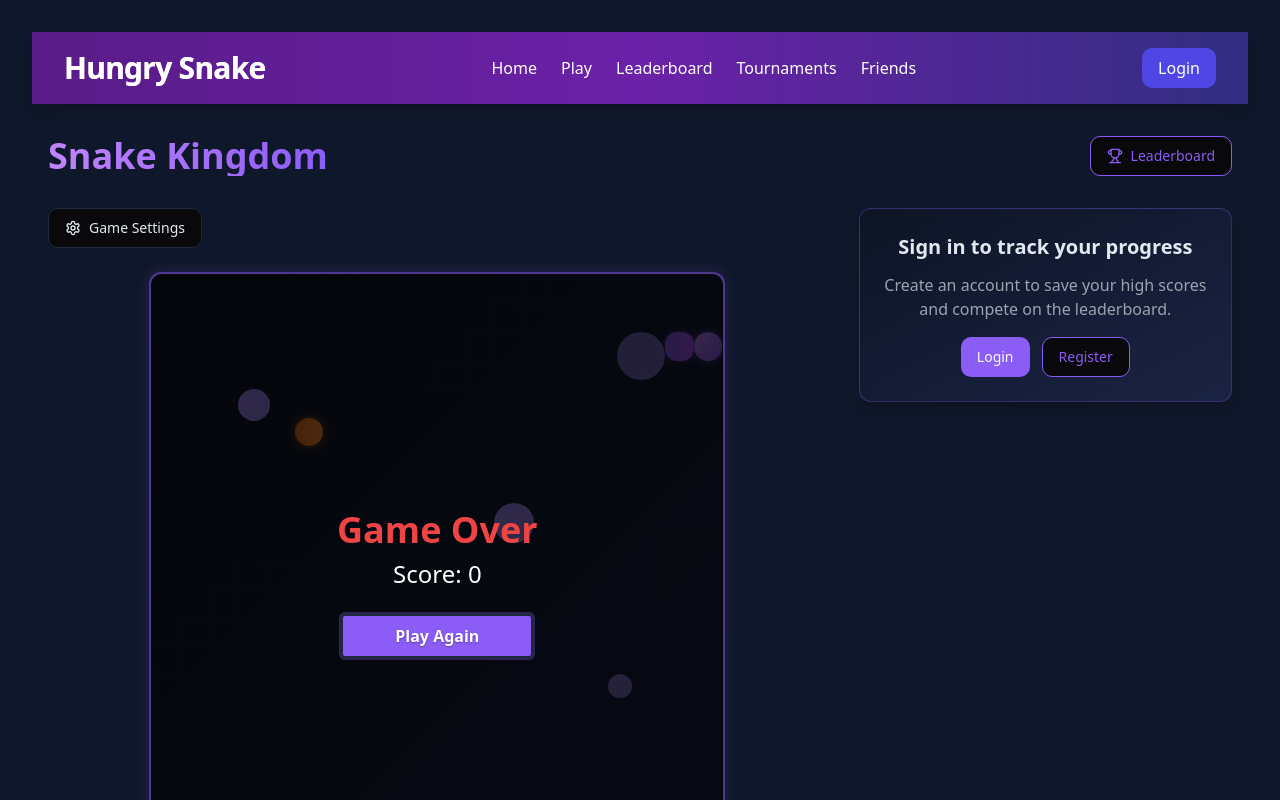
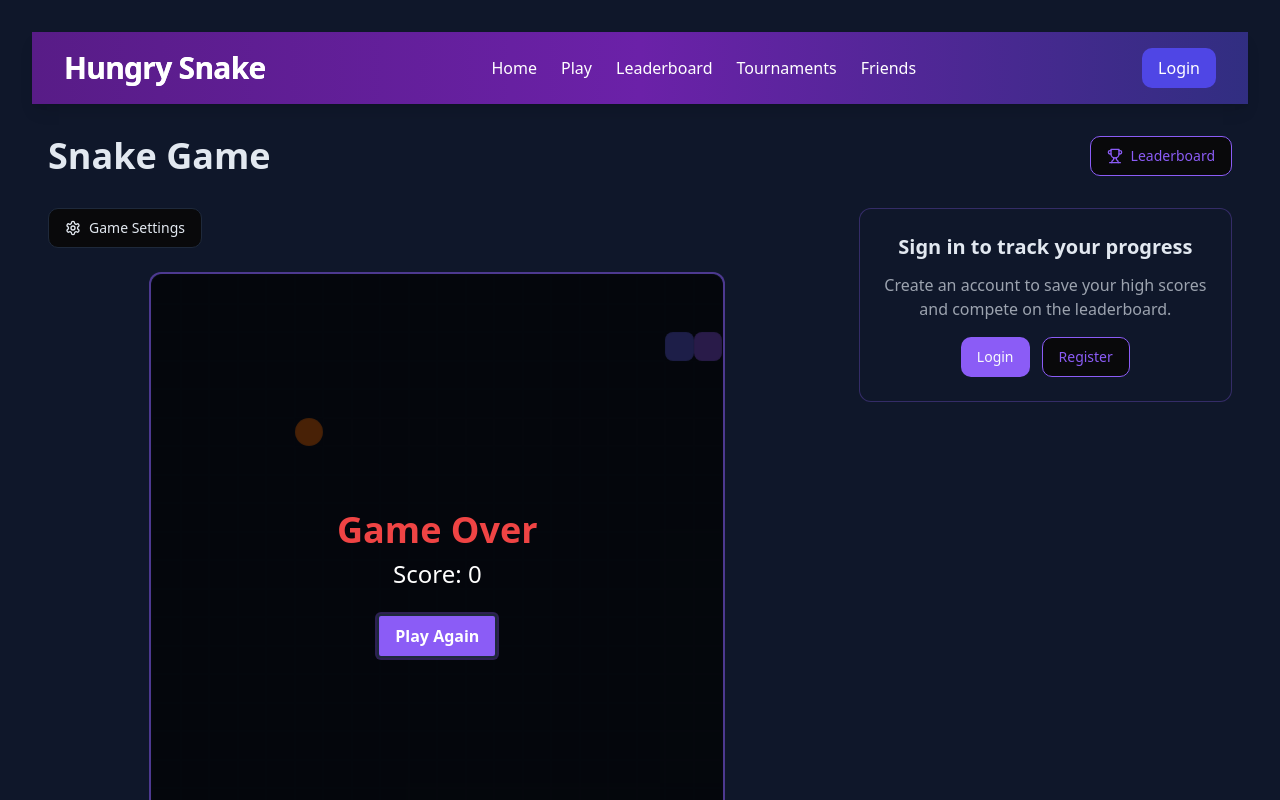
Before and after one commit to jagadeesh-ai-dev/snake-kingdom-by-jagadeesh, a React (Vite) app: page /game in a window 1280 px wide. Shown: the top 800 px of the page. Built offline with nearby package versions, Linux system fonts and the light colour scheme.

Commit message:
Reverted to commit 4012c919004eecb3351e07d87d7ecc071ee10aca

```diff
--- a/src/components/game/GameEngine.tsx
+++ b/src/components/game/GameEngine.tsx
@@ -1,7 +1,8 @@
+
 import React, { useState, useEffect, useRef, useCallback } from "react";
 import { useToast } from "@/components/ui/use-toast";
 import { useAuth } from "@/contexts/AuthContext";
-import { ArrowUp, ArrowDown, ArrowLeft, ArrowRight, Fullscreen, Minimize } from "lucide-react";
+import { ArrowUp, ArrowDown, ArrowLeft, ArrowRight, Fullscreen } from "lucide-react";
 
 export type Direction = "UP" | "DOWN" | "LEFT" | "RIGHT";
 export type Difficulty = "EASY" | "MEDIUM" | "HARD" | "EXTREME";
@@ -27,12 +28,11 @@ type GameEngineProps = {
   onGameOver?: (score: number) => void;
 };
 
-// Adjusted speed settings to be slower across all difficulty levels
 const difficultySettings = {
-  EASY: { speed: 250, gridSize: 15 },    // Slower (was 200)
-  MEDIUM: { speed: 200, gridSize: 20 },  // Slower (was 150)
-  HARD: { speed: 150, gridSize: 25 },    // Slower (was 100)
-  EXTREME: { speed: 120, gridSize: 30 }, // Slower (was 70)
+  EASY: { speed: 200, gridSize: 15 },
+  MEDIUM: { speed: 150, gridSize: 20 },
+  HARD: { speed: 100, gridSize: 25 },
+  EXTREME: { speed: 70, gridSize: 30 },
 };
 
 const GameEngine: React.FC<GameEngineProps> = ({
@@ -441,22 +441,11 @@ const GameEngine: React.FC<GameEngineProps> = ({
         let cellClasses = "snake-cell absolute";
 
         if (isSnakeHead) {
-          cellClasses += " snake-head rounded-full";
+          cellClasses += " bg-snake-primary rounded-sm";
         } else if (isSnakeBody) {
-          // Apply different styling based on segment position for a more organic look
-          const segmentIndex = gameState.snake.findIndex(segment => segment.x === x && segment.y === y);
-          const isNeckSegment = segmentIndex === 1 || segmentIndex === 2;
-          const isTailSegment = segmentIndex === gameState.snake.length - 1 || segmentIndex === gameState.snake.length - 2;
-
-          if (isNeckSegment) {
-            cellClasses += " snake-neck rounded-lg";
-          } else if (isTailSegment) {
-            cellClasses += " snake-tail rounded-lg";
-          } else {
-            cellClasses += " snake-body rounded-lg";
-          }
+          cellClasses += " bg-snake-secondary rounded-sm";
         } else if (isFood) {
-          cellClasses += " snake-food rounded-full animate-pulse-gentle";
+          cellClasses += " bg-snake-food rounded-full animate-pulse-gentle";
         } else {
           cellClasses += " bg-transparent";
         }
@@ -486,15 +475,8 @@ const GameEngine: React.FC<GameEngineProps> = ({
       onTouchStart={onTouchStart}
       onTouchMove={onTouchMove}
     >
-      {/* Game grid with enhanced background */}
-      <div className="snake-grid relative w-full h-full rounded-lg overflow-hidden bg-gradient-to-br from-snake-bg-dark via-snake-bg-mid to-snake-bg-light">
-        {/* Background decorative elements */}
-        <div className="absolute inset-0 w-full h-full">
-          <div className="absolute top-[20%] left-[15%] w-8 h-8 opacity-20 rounded-full bg-snake-accent animate-pulse-gentle"></div>
-          <div className="absolute top-[70%] left-[80%] w-6 h-6 opacity-15 rounded-full bg-snake-accent animate-pulse-gentle" style={{animationDelay: '1s'}}></div>
-          <div className="absolute top-[40%] left-[60%] w-10 h-10 opacity-10 rounded-full bg-snake-accent animate-pulse-gentle" style={{animationDelay: '1.5s'}}></div>
-          <div className="absolute top-[10%] right-[10%] w-12 h-12 opacity-5 rounded-full bg-snake-accent animate-pulse-gentle" style={{animationDelay: '0.8s'}}></div>
-        </div>
+      {/* Game grid */}
+      <div className="snake-grid relative w-full h-full bg-snake-background rounded-lg overflow-hidden">
         {renderGrid()}
       </div>
 
@@ -504,9 +486,8 @@ const GameEngine: React.FC<GameEngineProps> = ({
           {gameState.paused ? (
             <>
               <h2 className="text-4xl font-bold text-white mb-6">Paused</h2>
-              <div className="flex flex-col gap-3 mb-6">
               <button
-                  className="pixel-button"
+                className="pixel-button mb-4"
                 onClick={togglePause}
               >
                 Resume Game
@@ -517,18 +498,6 @@ const GameEngine: React.FC<GameEngineProps> = ({
               >
                 Restart Game
               </button>
-                <button
-                  className="pixel-button-fullscreen"
-                  onClick={toggleFullscreen}
-                  aria-label={isFullscreen ? "Exit Fullscreen" : "Enter Fullscreen"}
-                >
-                  {isFullscreen ? (
-                    <><Minimize size={18} className="mr-2" /> Exit Fullscreen</>
-                  ) : (
-                    <><Fullscreen size={18} className="mr-2" /> Enter Fullscreen</>
-                  )}
-                </button>
-              </div>
             </>
           ) : (
             <>
@@ -609,7 +578,7 @@ const GameEngine: React.FC<GameEngineProps> = ({
             onClick={toggleFullscreen}
             aria-label="Toggle fullscreen"
           >
-            {isFullscreen ? <Minimize size={18} /> : <Fullscreen size={18} />}
+            <Fullscreen size={18} />
           </button>
         </div>
       </div>
--- a/src/index.css
+++ b/src/index.css
@@ -54,75 +54,22 @@
   }
 
   .game-container {
-    @apply rounded-lg bg-snake-background border-2 border-snake-primary border-opacity-50 shadow-lg;
-    box-shadow: 0 0 15px rgba(139, 92, 246, 0.2);
+    @apply rounded-lg bg-snake-background border-2 border-snake-primary border-opacity-50;
   }
 
   .pixel-button {
-    @apply bg-snake-primary hover:bg-purple-500 text-white font-bold py-2 px-6 rounded transition-all duration-200 pixel-border flex items-center justify-center gap-2 w-48;
-    text-shadow: 0px 1px 2px rgba(0, 0, 0, 0.3);
+    @apply bg-snake-primary hover:bg-purple-500 text-white font-bold py-2 px-4 rounded transition-all duration-200 pixel-border;
   }
 
   .pixel-button-secondary {
-    @apply bg-snake-secondary hover:bg-indigo-500 text-white font-bold py-2 px-6 rounded transition-all duration-200 pixel-border flex items-center justify-center gap-2 w-48;
-    text-shadow: 0px 1px 2px rgba(0, 0, 0, 0.3);
-  }
-
-  .pixel-button-fullscreen {
-    @apply bg-gray-700 hover:bg-gray-600 text-white font-bold py-2 px-6 rounded transition-all duration-200 pixel-border flex items-center justify-center gap-2 w-48;
-    text-shadow: 0px 1px 2px rgba(0, 0, 0, 0.3);
+    @apply bg-snake-secondary hover:bg-indigo-500 text-white font-bold py-2 px-4 rounded transition-all duration-200 pixel-border;
   }
 
   .snake-grid {
     @apply grid border border-snake-grid border-opacity-20;
-    background-image: radial-gradient(circle at 50% 50%, rgba(139, 92, 246, 0.08) 0%, rgba(0, 0, 0, 0) 80%);
   }
 
   .snake-cell {
-    @apply border border-snake-grid border-opacity-5;
-  }
-
-  /* Enhanced snake styling */
-  .snake-head {
-    @apply bg-gradient-to-br from-purple-400 to-snake-primary shadow-lg;
-    box-shadow: 0 0 8px rgba(139, 92, 246, 0.6);
-  }
-
-  .snake-neck {
-    @apply bg-gradient-to-r from-snake-primary to-purple-500;
-    box-shadow: 0 0 6px rgba(139, 92, 246, 0.5);
-  }
-
-  .snake-body {
-    @apply bg-gradient-to-r from-snake-secondary to-indigo-500;
-    box-shadow: 0 0 4px rgba(99, 102, 241, 0.4);
-  }
-
-  .snake-tail {
-    @apply bg-gradient-to-l from-indigo-500 to-indigo-400;
-    box-shadow: 0 0 4px rgba(99, 102, 241, 0.3);
-  }
-
-  .snake-food {
-    @apply bg-gradient-to-r from-snake-food to-orange-400 shadow-md;
-    box-shadow: 0 0 10px rgba(249, 115, 22, 0.6);
+    @apply border border-snake-grid border-opacity-10;
   }
 }
-
-@keyframes shimmer {
-  0% {
-    background-position: -200% 0;
-  }
-  100% {
-    background-position: 200% 0;
-  }
-}
-
-.shimmer-effect {
-  background: linear-gradient(90deg,
-    rgba(255,255,255,0) 0%,
-    rgba(255,255,255,0.1) 50%,
-    rgba(255,255,255,0) 100%);
-  background-size: 200% 100%;
-  animation: shimmer 3s infinite;
-}
--- a/src/pages/Game.tsx
+++ b/src/pages/Game.tsx
@@ -74,9 +74,7 @@ const Game = () => {
   return (
     <div className="container mx-auto px-4 py-8">
       <div className="flex justify-between items-center mb-8">
-        <h1 className="text-3xl md:text-4xl font-bold bg-clip-text text-transparent bg-gradient-to-r from-purple-400 to-snake-primary">
-          Snake Kingdom
-        </h1>
+        <h1 className="text-3xl md:text-4xl font-bold text-snake-text">Snake Game</h1>
         <Button
           variant="outline"
           onClick={() => navigate('/leaderboard')}
@@ -105,7 +103,7 @@ const Game = () => {
         <div>
           {/* Player Stats */}
           {isAuthenticated && user ? (
-            <div className="bg-gradient-to-br from-snake-bg-dark via-snake-bg-mid to-snake-bg-light border border-snake-primary/30 rounded-lg p-4 shadow-lg">
+            <div className="bg-snake-background border border-snake-primary/30 rounded-lg p-4">
               <h2 className="text-xl font-semibold mb-4 border-b border-snake-grid pb-2">Player Stats</h2>
               <div className="space-y-4">
                 <div>
@@ -120,7 +118,7 @@ const Game = () => {
                       {gameHistory.slice(0, 5).map((game, index) => (
                         <div
                           key={index}
-                          className="bg-gray-800 bg-opacity-30 p-2 rounded flex justify-between hover:bg-gray-800 hover:bg-opacity-40 transition-colors"
+                          className="bg-gray-800 bg-opacity-30 p-2 rounded flex justify-between"
                         >
                           <span>{formatDate(game.date)}</span>
                           <span className="font-medium text-snake-score">{game.score}</span>
@@ -132,7 +130,7 @@ const Game = () => {
               </div>
             </div>
           ) : (
-            <div className="bg-gradient-to-br from-snake-bg-dark via-snake-bg-mid to-snake-bg-light border border-snake-primary/30 rounded-lg p-6 text-center shadow-lg">
+            <div className="bg-snake-background border border-snake-primary/30 rounded-lg p-6 text-center">
               <h2 className="text-xl font-semibold mb-3">Sign in to track your progress</h2>
               <p className="mb-4 text-gray-400">Create an account to save your high scores and compete on the leaderboard.</p>
               <div className="space-x-3">
--- a/tailwind.config.ts
+++ b/tailwind.config.ts
@@ -66,10 +66,6 @@ export default {
           text: '#E2E8F0',
           score: '#10B981',
           danger: '#EF4444',
-          accent: '#A78BFA',
-          'bg-dark': '#0D1425',
-          'bg-mid': '#141C35',
-          'bg-light': '#1A2342',
         }
       },
       borderRadius: {
```
Lines whose indentation alone changed are shown as unchanged.
